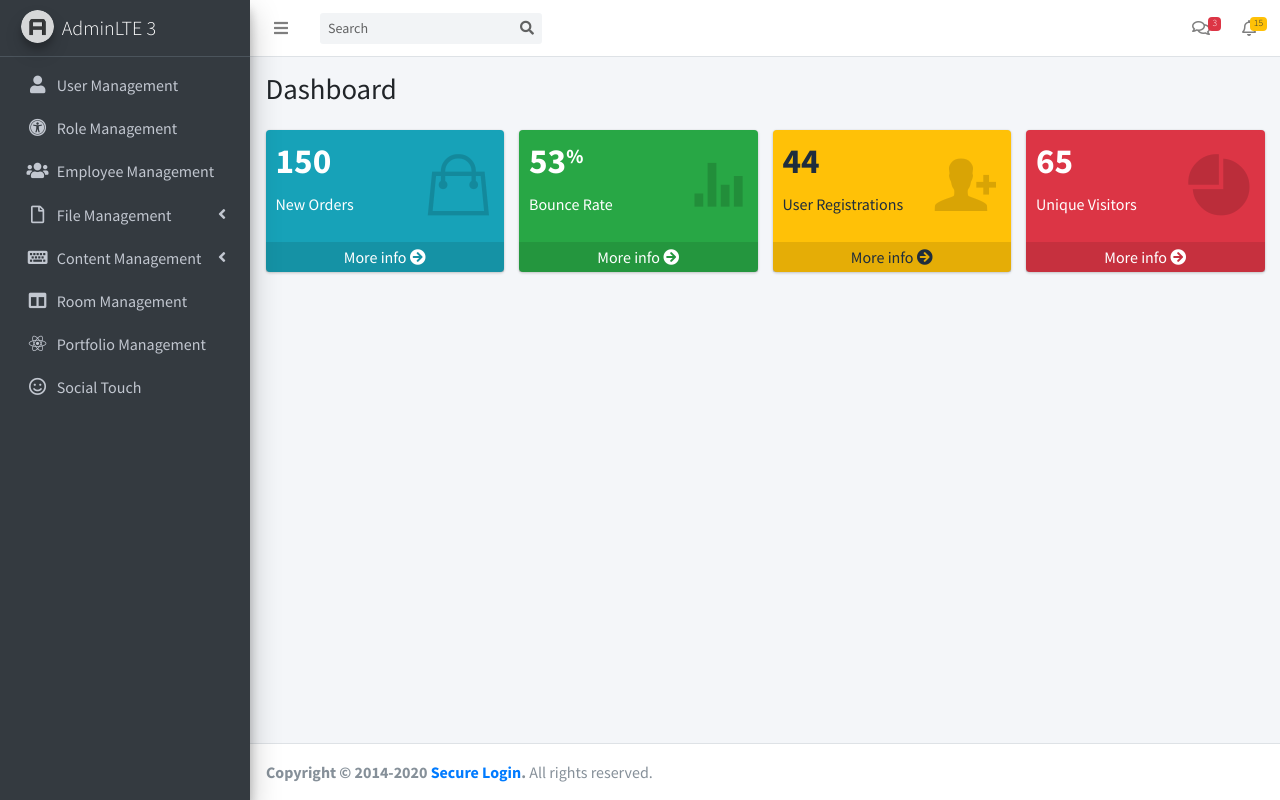
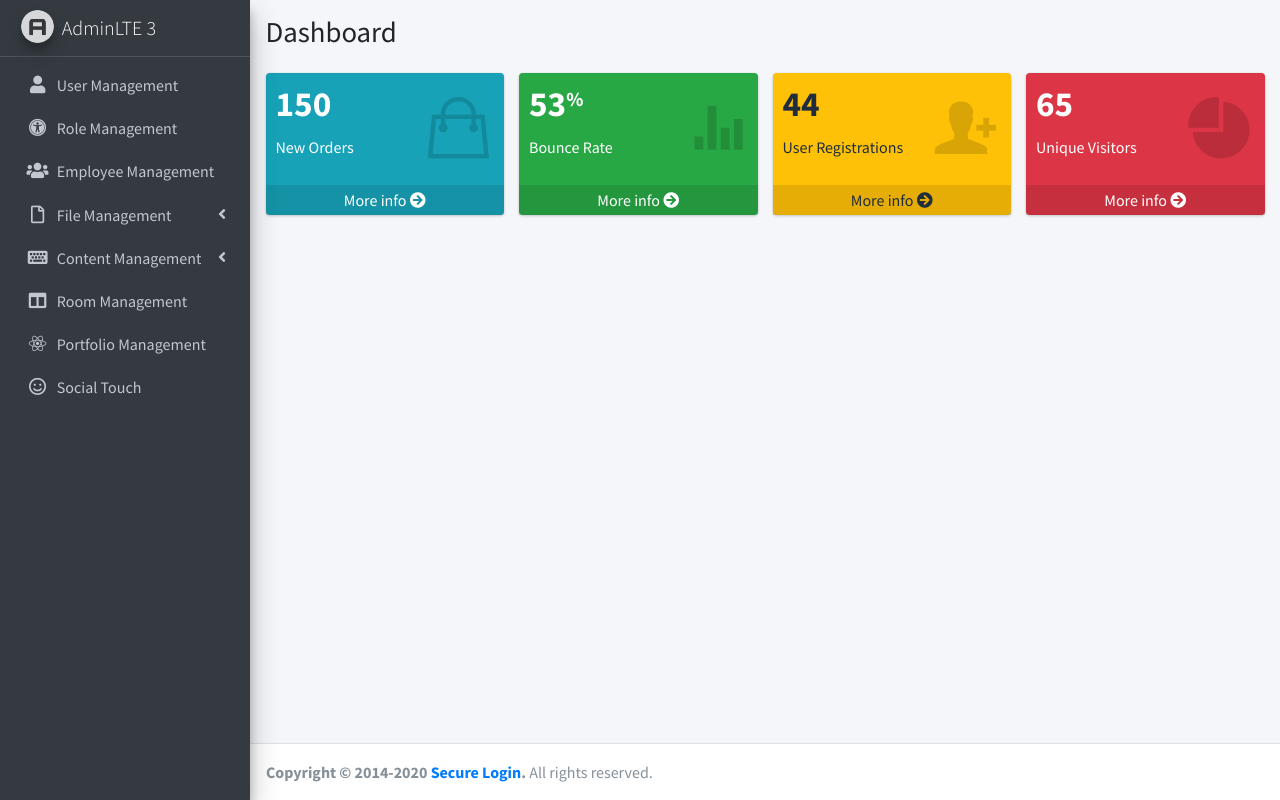
Before and after one commit to unimaxmacha/secureLoginPHP, a PHP site: page /home.php in a window 1280 px wide. Run offline with PHP 8.4, Linux system fonts and the light colour scheme.

Commit message:
file updated
2020-10-19
edited home.php file

```diff
--- a/admin/home.php
+++ b/admin/home.php
@@ -22,118 +22,6 @@
 </head>
 <body class="hold-transition sidebar-mini layout-fixed">
 <div class="wrapper">
-
-  <!-- Navbar -->
-  <nav class="main-header navbar navbar-expand navbar-white navbar-light">
-    <!-- Left navbar links -->
-    <ul class="navbar-nav">
-      <li class="nav-item">
-        <a class="nav-link" data-widget="pushmenu" href="#" role="button"><i class="fas fa-bars"></i></a>
-      </li>
-    </ul>
-
-    <!-- SEARCH FORM -->
-    <form class="form-inline ml-3">
-      <div class="input-group input-group-sm">
-        <input class="form-control form-control-navbar" type="search" placeholder="Search" aria-label="Search">
-        <div class="input-group-append">
-          <button class="btn btn-navbar" type="submit">
-            <i class="fas fa-search"></i>
-          </button>
-        </div>
-      </div>
-    </form>
-
-    <!-- Right navbar links -->
-    <ul class="navbar-nav ml-auto">
-      <!-- Messages Dropdown Menu -->
-      <li class="nav-item dropdown">
-        <a class="nav-link" data-toggle="dropdown" href="#">
-          <i class="far fa-comments"></i>
-          <span class="badge badge-danger navbar-badge">3</span>
-        </a>
-        <div class="dropdown-menu dropdown-menu-lg dropdown-menu-right">
-          <a href="#" class="dropdown-item">
-            <!-- Message Start -->
-            <div class="media">
-              <img src="<?=base_url()?>assets/dist/img/user1-128x128.jpg" alt="User Avatar" class="img-size-50 mr-3 img-circle">
-              <div class="media-body">
-                <h3 class="dropdown-item-title">
-                  Brad Diesel
-                  <span class="float-right text-sm text-danger"><i class="fas fa-star"></i></span>
-                </h3>
-                <p class="text-sm">Call me whenever you can...</p>
-                <p class="text-sm text-muted"><i class="far fa-clock mr-1"></i> 4 Hours Ago</p>
-              </div>
-            </div>
-            <!-- Message End -->
-          </a>
-          <div class="dropdown-divider"></div>
-          <a href="#" class="dropdown-item">
-            <!-- Message Start -->
-            <div class="media">
-              <img src="<?=base_url()?>assets/dist/img/user8-128x128.jpg" alt="User Avatar" class="img-size-50 img-circle mr-3">
-              <div class="media-body">
-                <h3 class="dropdown-item-title">
-                  John Pierce
-                  <span class="float-right text-sm text-muted"><i class="fas fa-star"></i></span>
-                </h3>
-                <p class="text-sm">I got your message bro</p>
-                <p class="text-sm text-muted"><i class="far fa-clock mr-1"></i> 4 Hours Ago</p>
-              </div>
-            </div>
-            <!-- Message End -->
-          </a>
-          <div class="dropdown-divider"></div>
-          <a href="#" class="dropdown-item">
-            <!-- Message Start -->
-            <div class="media">
-              <img src="<?=base_url()?>assets/dist/img/user3-128x128.jpg" alt="User Avatar" class="img-size-50 img-circle mr-3">
-              <div class="media-body">
-                <h3 class="dropdown-item-title">
-                  Nora Silvester
-                  <span class="float-right text-sm text-warning"><i class="fas fa-star"></i></span>
-                </h3>
-                <p class="text-sm">The subject goes here</p>
-                <p class="text-sm text-muted"><i class="far fa-clock mr-1"></i> 4 Hours Ago</p>
-              </div>
-            </div>
-            <!-- Message End -->
-          </a>
-          <div class="dropdown-divider"></div>
-          <a href="#" class="dropdown-item dropdown-footer">See All Messages</a>
-        </div>
-      </li>
-      <!-- Notifications Dropdown Menu -->
-      <li class="nav-item dropdown">
-        <a class="nav-link" data-toggle="dropdown" href="#">
-          <i class="far fa-bell"></i>
-          <span class="badge badge-warning navbar-badge">15</span>
-        </a>
-        <div class="dropdown-menu dropdown-menu-lg dropdown-menu-right">
-          <span class="dropdown-item dropdown-header">15 Notifications</span>
-          <div class="dropdown-divider"></div>
-          <a href="#" class="dropdown-item">
-            <i class="fas fa-envelope mr-2"></i> 4 new messages
-            <span class="float-right text-muted text-sm">3 mins</span>
-          </a>
-          <div class="dropdown-divider"></div>
-          <a href="#" class="dropdown-item">
-            <i class="fas fa-users mr-2"></i> 8 friend requests
-            <span class="float-right text-muted text-sm">12 hours</span>
-          </a>
-          <div class="dropdown-divider"></div>
-          <a href="#" class="dropdown-item">
-            <i class="fas fa-file mr-2"></i> 3 new reports
-            <span class="float-right text-muted text-sm">2 days</span>
-          </a>
-          <div class="dropdown-divider"></div>
-          <a href="#" class="dropdown-item dropdown-footer">See All Notifications</a>
-        </div>
-      </li>
-    </ul>
-  </nav>
-  <!-- /.navbar -->
 
   <!-- Main Sidebar Container -->
   <aside class="main-sidebar sidebar-dark-primary elevation-4">
```
